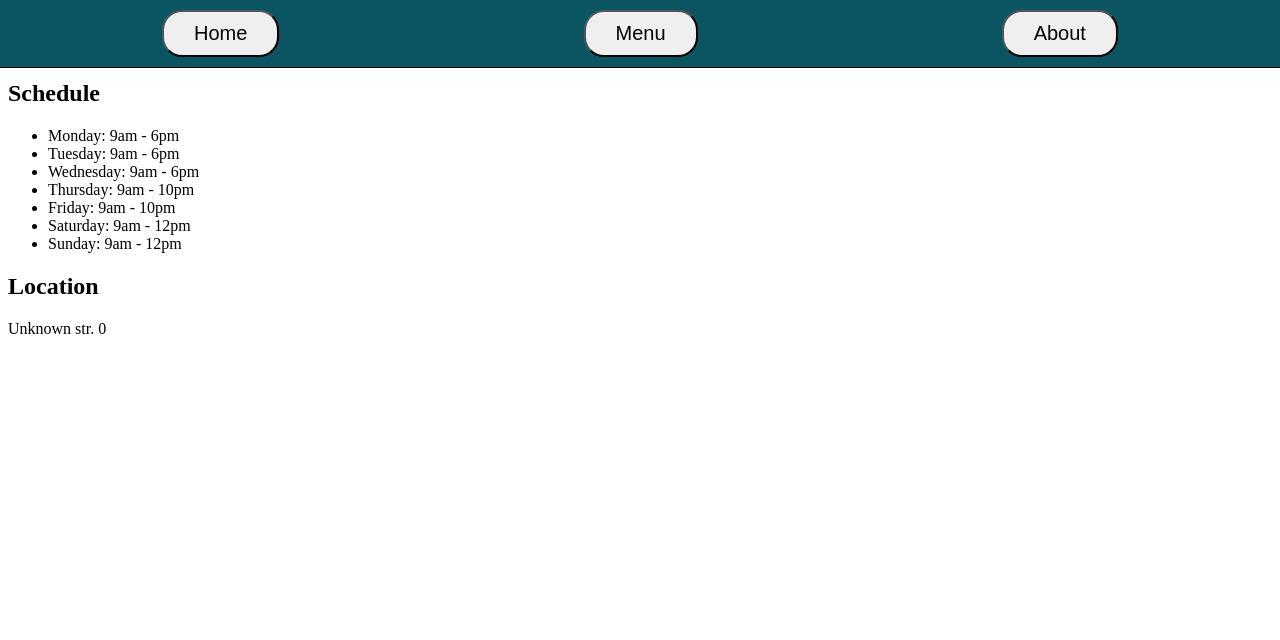
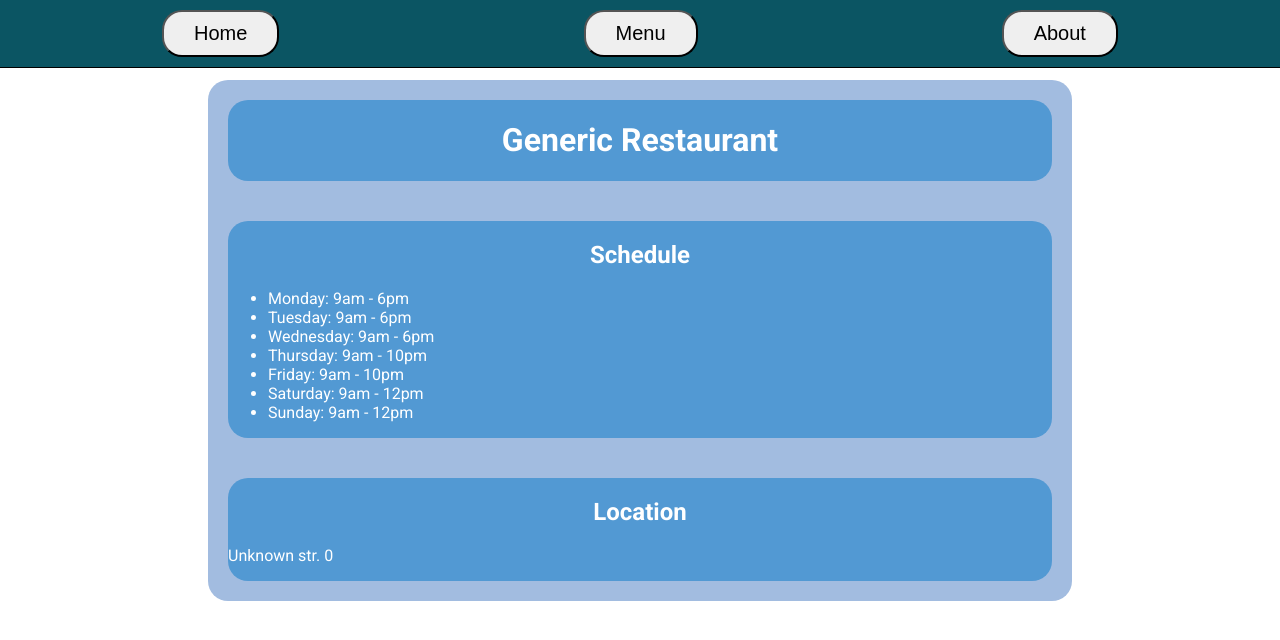
Before and after one commit to montedeu/restaurant-page, a website built with webpack: page src/template.html in a window 1280 px wide. Both pictures are taken after a click on the button "Home". Built offline with nearby package versions, Linux system fonts and the light colour scheme.

Commit message:
styles for home page

```diff
--- /dev/null
+++ b/src/functions/render.js
@@ -0,0 +1,9 @@
+const render = function() {
+    const content = document.querySelector("#content");
+    content.style="";
+    while (content.children.length > 0) {
+        content.children[0].remove();
+    }
+};
+
+export default render;
--- a/src/index.js
+++ b/src/index.js
@@ -1,8 +1,10 @@
 import "./styles/home.css"
 import home from  "./pages/home.js"
+import render from "./functions/render.js";
 
 const homeButton = document.querySelector("#homeButton");
 
 homeButton.addEventListener('click', () => {
+    render();
     home();
 })
--- a/src/styles/home.css
+++ b/src/styles/home.css
@@ -1,3 +1,9 @@
+@import url(http://fonts.googleapis.com/css?family=Roboto:400,100,100italic,300,300italic,400italic,500,500italic,700,700italic,900italic,900);
+
+body {
+    font-family: Roboto, sans-serif;
+}
+
 header {
     display: flex;
     position: fixed;
@@ -25,3 +31,23 @@ nav button {
     font-size: 20px;
     border-radius: 20px;
 }
+
+#content {
+    display: flex;
+    flex-direction: column;
+    overflow: clip;
+    margin: 80px 200px;
+    background-color: #A2BCE0;
+    border-radius: 20px;
+}
+
+#content div {
+    background-color: #5299D3;
+    margin: 20px;
+    border-radius: 20px;
+    color: white;
+}
+
+#content h1, #content h2 {
+    text-align: center;
+}
```
